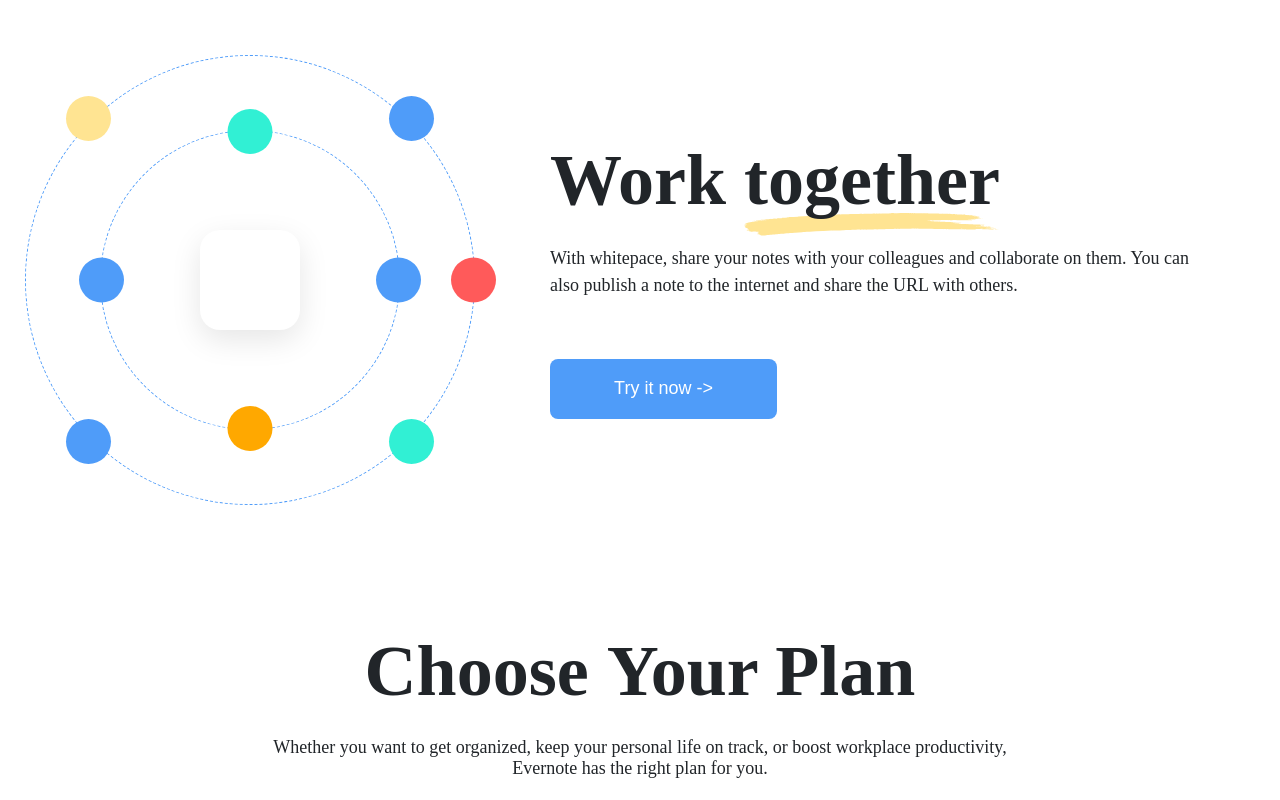
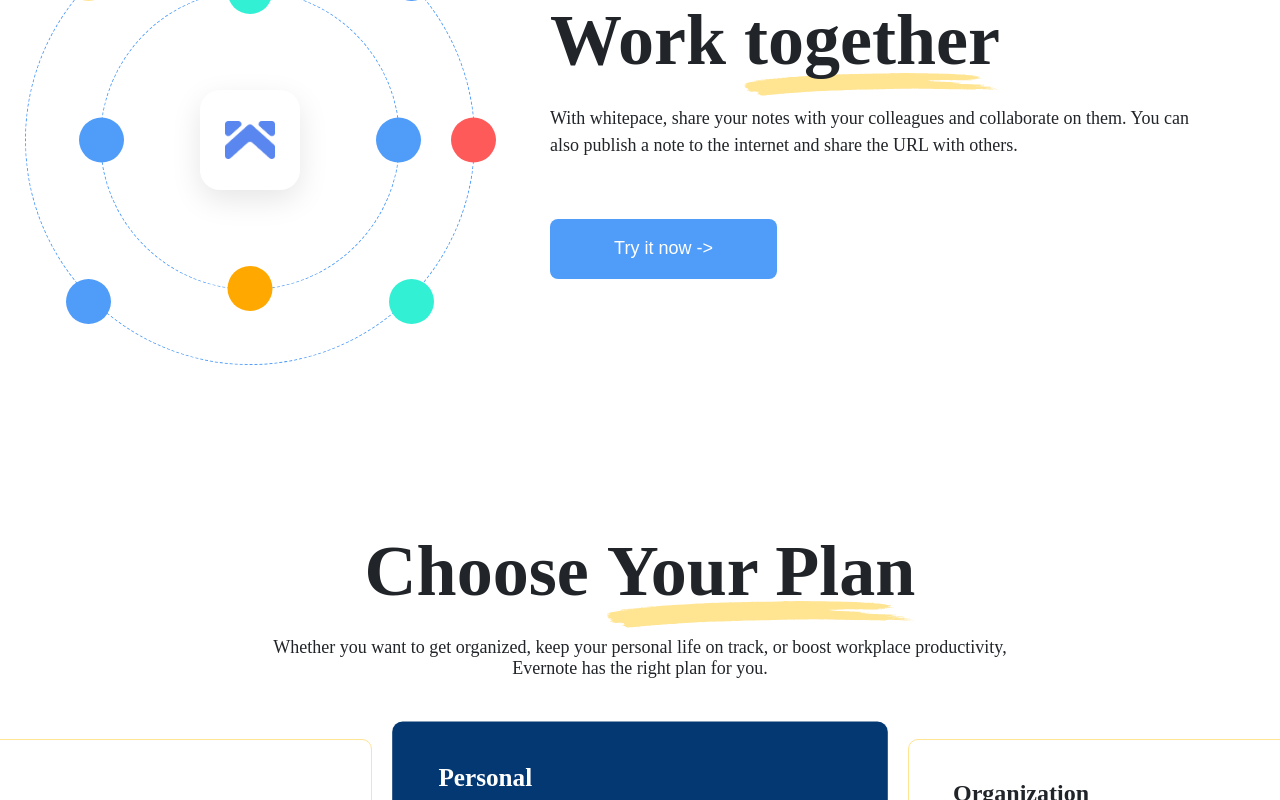
Before and after one commit to Sona2oo5/sona-whitepace-landing-page, a plain HTML site: page index.html in a window 1280 px wide. Shown: the part 1860-2660 px from the top of the page. Drawn offline with Linux system fonts and the light colour scheme.

Commit message:
Orbit mərkəzinə göy loqo əlavə edildi və plan xetti  tənzimləndi

```diff
--- a/index.html
+++ b/index.html
@@ -58,7 +58,6 @@
 
 
 
-
       <!-- Project Management section -->
 
       <section class="project-management">
@@ -90,14 +89,13 @@
 
 
 
-
       <!-- Work together section -->
 
 <section class="work-together">
     <div class="container">
         <div class="orbit-wrapper">
             <div class="center-logo">
-                <img src="assets/header/Logo-Icon.svg" alt="center-logo">
+                <img src="assets/work/blue-logo.png" alt="blue-logo">
             </div>
 
             <div class="inner-orbit">
@@ -139,13 +137,12 @@
   <div class="plan-title">
     <h1>
                 Choose
-                <span
-                  >Your Plan<img
-                    src="assets/work/line.svg"
+                <span  style="position: relative;">Your Plan
+                  <img src="assets/work/line.svg"
                     alt="yellow-line"
-                    class="underline-img"
-                /></span>
+                    class="underline-img"/></span>
               </h1>
+
 <p>Whether you want to get organized, keep your personal life on track, or boost workplace productivity, Evernote has the right plan for you.</p>
 </div>
 
@@ -202,7 +199,6 @@
      </div>
 
 </section>
-
     </main>
   </body>
 </html>
--- a/style.css
+++ b/style.css
@@ -51,7 +51,6 @@
     border-radius: 8px;
     font-size: 18px;
     color: #043873;
-
 }
 
 .blue-btn{
@@ -186,7 +185,7 @@
 /* Work Together */
 
 .work-together {
-    padding: 140px 0;
+    /* padding: 140px 0; */
     background-color: white;
 }
 
@@ -234,6 +233,12 @@
     align-items: center;
     box-shadow: 0 10px 30px rgba(0,0,0,0.1);
     z-index: 10;
+}
+
+.center-logo img {
+    width: 50px;
+    height: auto;
+    object-fit: contain;
 }
 
 .dot {
@@ -300,11 +305,12 @@
 }
 
 
+
 /* Choose Plan  */
 
-
 .choose-plan{
-    height: 829px;
+    /* height: 1270; */
+    padding: 140px 0;
     display: flex;
     justify-content: center;
     align-items: center;
@@ -333,7 +339,7 @@
     position: absolute;
     bottom: -15px;
     left: -120px;
-    width: 220%;
+    width: 110%;
     z-index: -1;
 }
 
@@ -345,14 +351,13 @@
     margin-bottom: 60px;
 }
 
-
 .choose-plan .underline-img {
     position: absolute;
     left: 50%;
     transform: translateX(-50%);
     bottom: -15px;
     width: 100%;
-    z-index: -1;
+    z-index: 10;
     pointer-events: none;
     height: auto;
 }
```
Also changed, not shown: assets/pricing/check-black.png (renamed from assets/pricing/check-black.png.png), assets/pricing/check-yellow.png (renamed from assets/pricing/check-yellow.png.png), assets/work/blue-logo.png (added).
